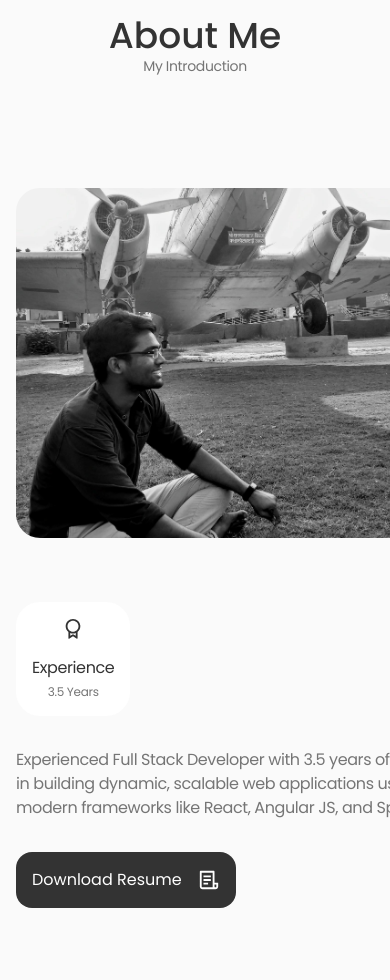
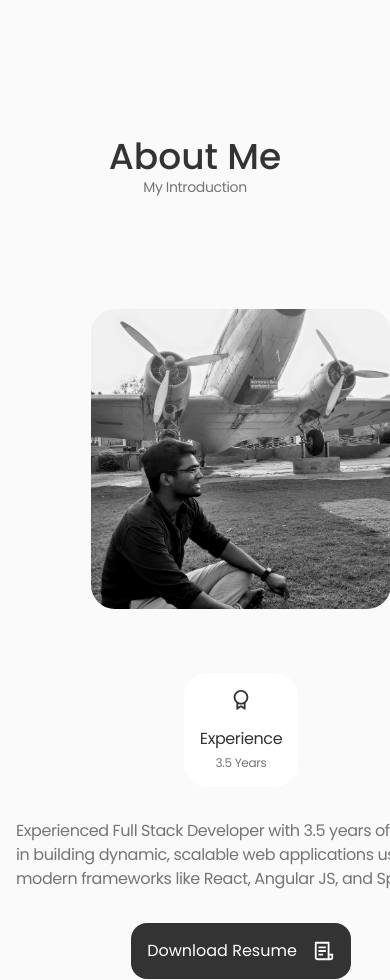
Before and after one commit to pranavprakash23/Porfolio, a React (Vite) app: page / in a window 390 px wide. Shown: the part 900-1880 px from the top of the page. Before the commit the page ends 1808 px from the top, so only its background shows below. Built offline with nearby package versions, Linux system fonts and the light colour scheme.

Commit message:
About Page Responsiveness

```diff
--- a/src/components/About.jsx
+++ b/src/components/About.jsx
@@ -3,12 +3,12 @@ import { RiFileList3Line, RiAwardLine } from "react-icons/ri";
 
 const About = () => {
   return (
-    <section className='h-screen px-4 md:px-12 w-full flex flex-col justify-center items-center'>
+    <div className='h-screen mt-24 px-4 md:px-12 w-full flex flex-col justify-center items-center'>
         <h1 className='text-4xl font-medium text-title-color'>About Me</h1>
         <p className='text-sm'>My Introduction</p>
-        <div className='flex flex-col md:flex-row mt-28 mx-auto gap-16'>
-          <div className='bg-profile-pic col-span-4 w-[400px] h-[350px] bg-cover bg-left-bottom rounded-3xl'></div>
-          <div className='flex flex-col gap-8'>
+        <div className='flex flex-col md:flex-row mt-28 mx-auto gap-16 justify-center items-center'>
+          <div className='bg-profile-pic col-span-4 w-[300px] h-[300px] md:w-[400px] md:h-[350px] bg-cover bg-left-bottom rounded-3xl'></div>
+          <div className='flex flex-col gap-8 justify-center items-center'>
               <div className='flex flex-row gap-4'>
                 <div className='rounded-3xl flex flex-col gap-4 justify-center items-center text-title-color bg-container-color p-4'>
                   <RiAwardLine size={22}/>
@@ -25,7 +25,7 @@ const About = () => {
               </button>
           </div>
         </div>
-    </section>
+    </div>
   )
 }
 
```
